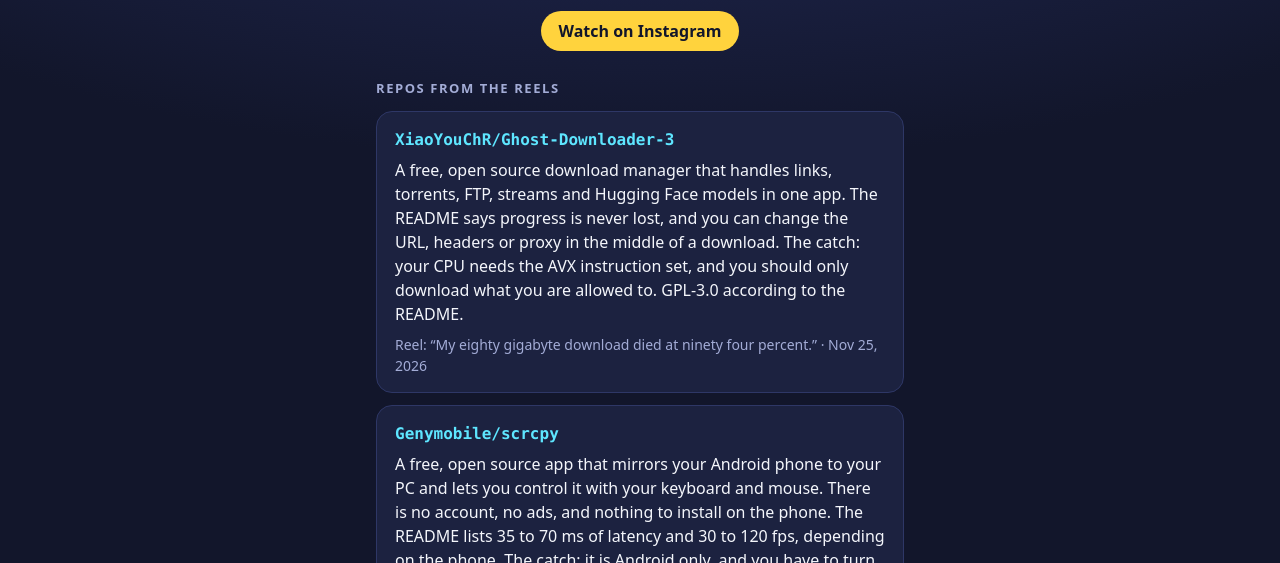
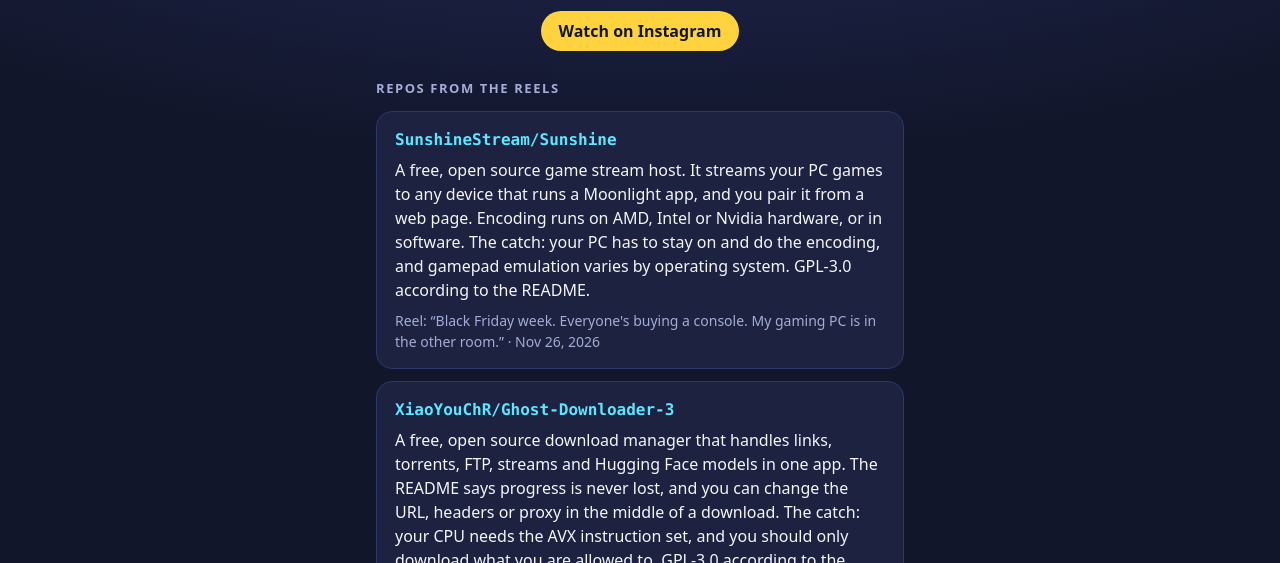
Before and after one commit to RizgarOzan/commitcinema, a plain HTML site: page index.html in a window 1280 px wide. Shown: the part 237-800 px from the top of the page. Drawn offline with Linux system fonts and the light colour scheme.

Commit message:
Add Sunshine to the repo list
Added the card and the README row for reel 31, the game streaming one.

```diff
--- a/index.html
+++ b/index.html
@@ -40,6 +40,12 @@
   </header>
 
   <h2>Repos from the reels</h2>
+
+  <a class="repo" href="https://github.com/SunshineStream/Sunshine">
+    <div class="name">SunshineStream/Sunshine</div>
+    <div class="what">A free, open source game stream host. It streams your PC games to any device that runs a Moonlight app, and you pair it from a web page. Encoding runs on AMD, Intel or Nvidia hardware, or in software. The catch: your PC has to stay on and do the encoding, and gamepad emulation varies by operating system. GPL-3.0 according to the README.</div>
+    <div class="meta">Reel: “Black Friday week. Everyone's buying a console. My gaming PC is in the other room.” · Nov 26, 2026</div>
+  </a>
 
   <a class="repo" href="https://github.com/XiaoYouChR/Ghost-Downloader-3">
     <div class="name">XiaoYouChR/Ghost-Downloader-3</div>
```
Also changed, not shown: 1 other file.
